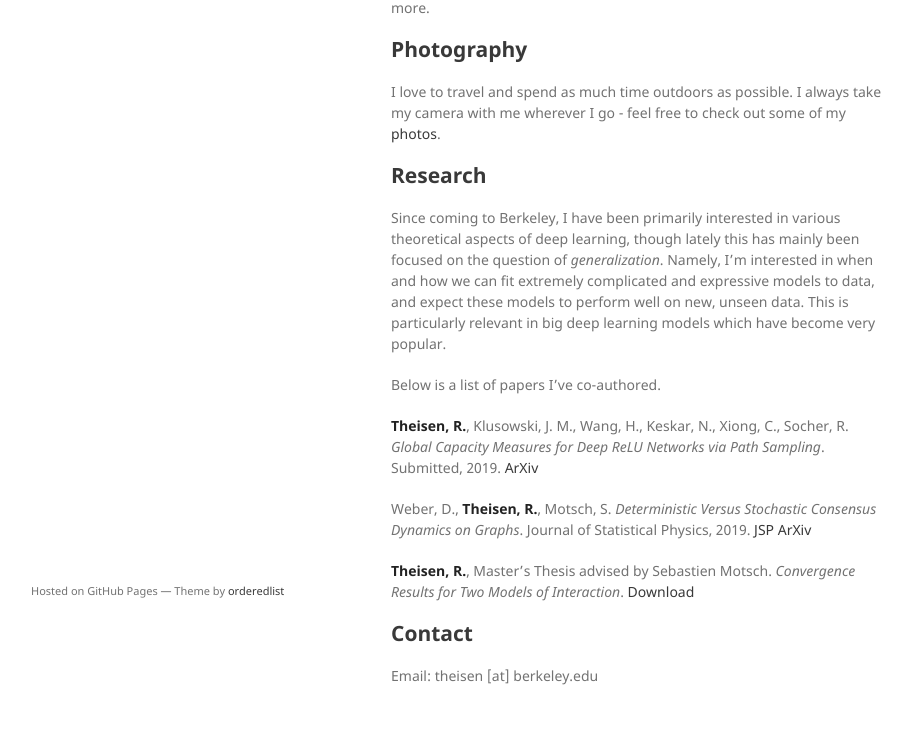
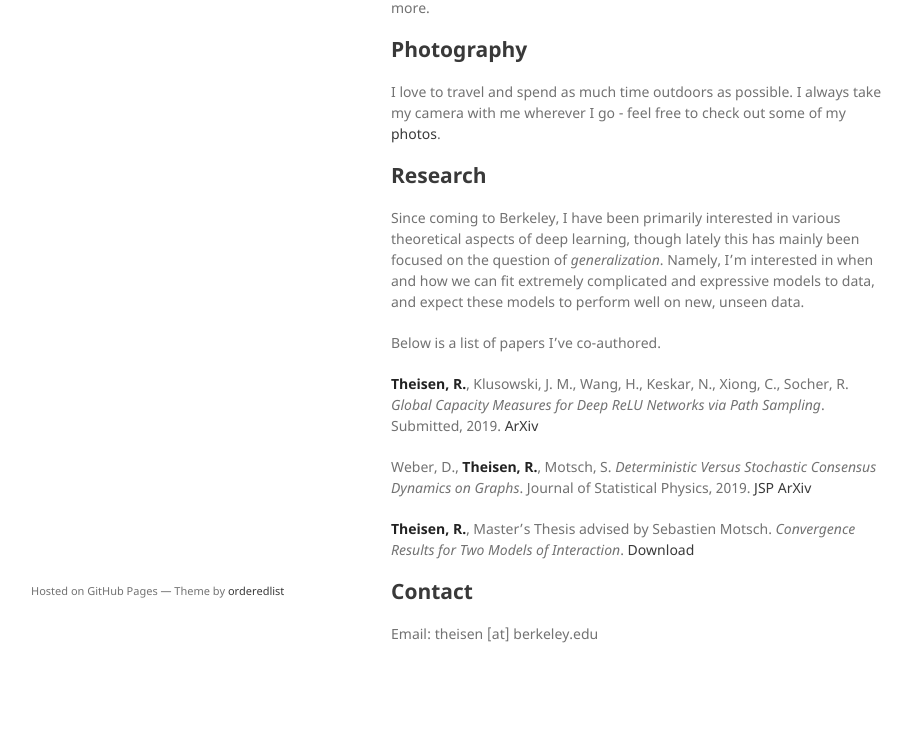
Before and after one commit to rythei/PersonalSiteWorking, a Jekyll site: the page built from index.md, in a window 1280 px wide. Shown: the part 230-986 px from the top of the page, without its empty margins (179-1091 px from the left). Built offline with Jekyll 4.4.1, drawn with Linux system fonts in a browser that asks for light colours; the repository's description, which GitHub fills in, is left out; our own code applies the rules of GitHub Pages for plain Markdown files; after the commit the page ends 944 px from its top, so only the background shows below that.

Commit message:
Update index.md

```diff
--- a/index.md
+++ b/index.md
@@ -11,7 +11,7 @@ I am a Ph.D. student at U.C. Berkeley interested in statistics and machine learn
 I love to travel and spend as much time outdoors as possible. I always take my camera with me wherever I go - feel free to check out some of my [photos](https://www.instagram.com/rythei).
 
 ## Research
-Since coming to Berkeley, I have been primarily interested in various theoretical aspects of deep learning, though lately this has mainly been focused on the question of _generalization_. Namely, I'm interested in when and how we can fit extremely complicated and expressive models to data, and expect these models to perform well on new, unseen data. This is particularly relevant in big deep learning models which have become very popular.
+Since coming to Berkeley, I have been primarily interested in various theoretical aspects of deep learning, though lately this has mainly been focused on the question of _generalization_. Namely, I'm interested in when and how we can fit extremely complicated and expressive models to data, and expect these models to perform well on new, unseen data.
 
 Below is a list of papers I've co-authored.
 
```
